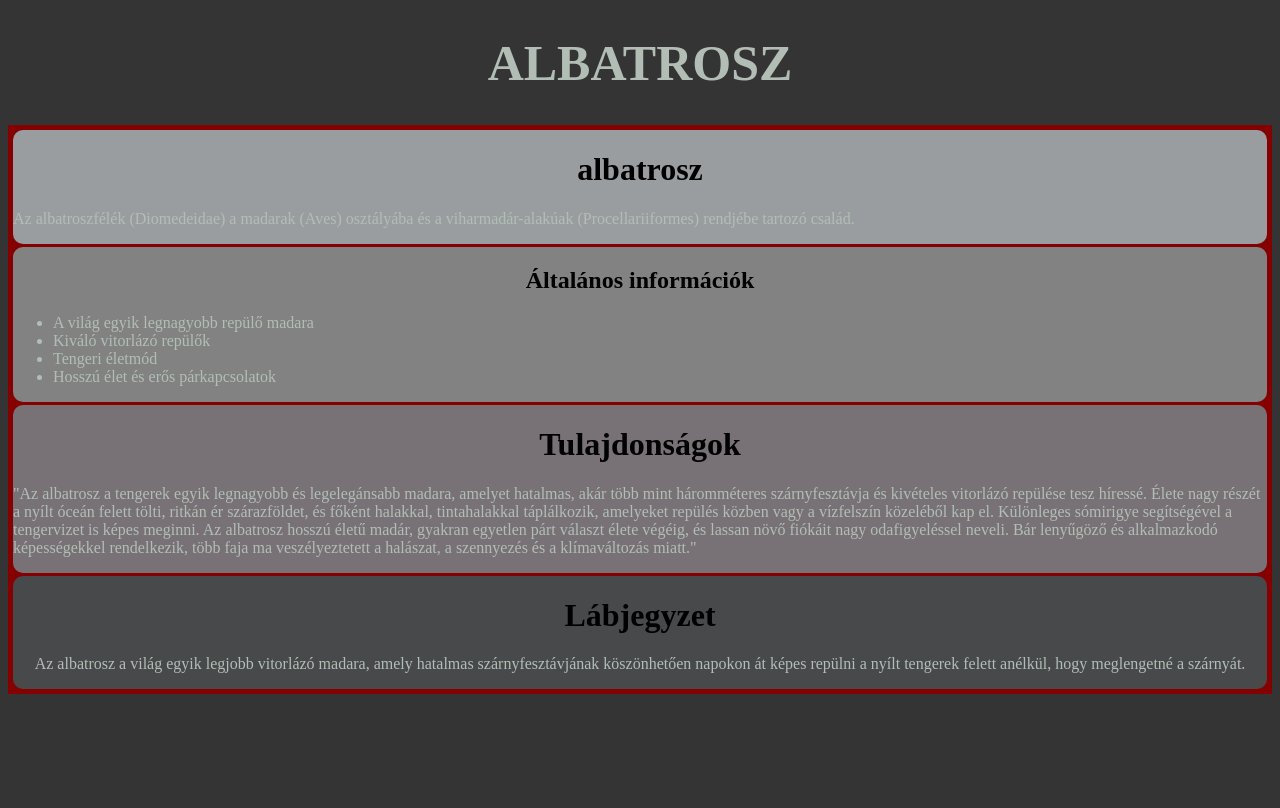
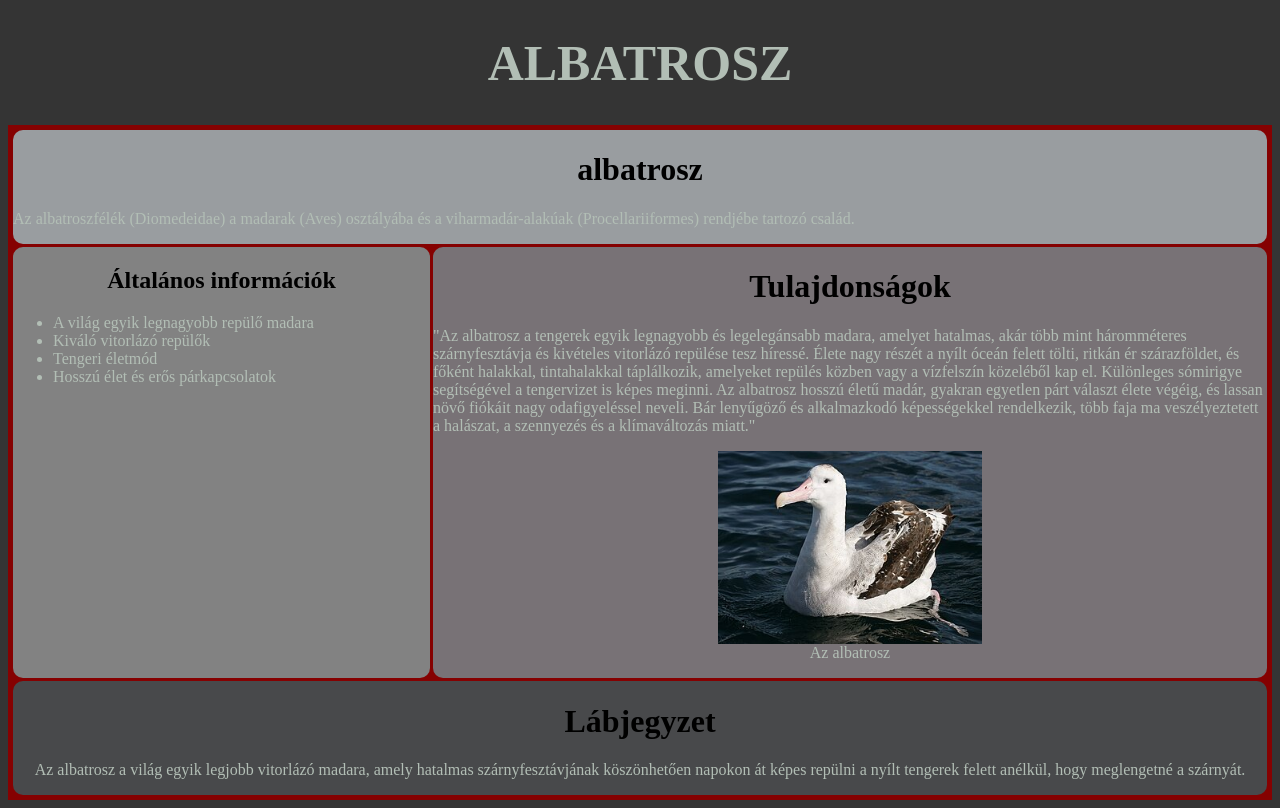
Before and after one commit to PallagiAron/GRID, a plain HTML site: page index.html in a window 1280 px wide. Drawn offline with Linux system fonts and the light colour scheme.

Commit message:
albatroszkesz2

```diff
--- a/index.html
+++ b/index.html
@@ -27,6 +27,14 @@
         <main class="box content">
             <h1>Tulajdonságok</h1>
             <p>"Az albatrosz a tengerek egyik legnagyobb és legelegánsabb madara, amelyet hatalmas, akár több mint háromméteres szárnyfesztávja és kivételes vitorlázó repülése tesz híressé. Élete nagy részét a nyílt óceán felett tölti, ritkán ér szárazföldet, és főként halakkal, tintahalakkal táplálkozik, amelyeket repülés közben vagy a vízfelszín közeléből kap el. Különleges sómirigye segítségével a tengervizet is képes meginni. Az albatrosz hosszú életű madár, gyakran egyetlen párt választ élete végéig, és lassan növő fiókáit nagy odafigyeléssel neveli. Bár lenyűgöző és alkalmazkodó képességekkel rendelkezik, több faja ma veszélyeztetett a halászat, a szennyezés és a klímaváltozás miatt."</p>
+
+            <figure>
+                <img src="burd.jpg" alt="Albatrosz" id="kep1">
+                <figcaption>Az albatrosz</figcaption>
+            </figure>
+
+
+
         </main>
 
         <footer class="box footer">
--- a/style.css
+++ b/style.css
@@ -38,7 +38,7 @@
     background-color: #48494B;
 }
 
-@media (min-width: 600px) {
+@media (max-width: 600px) {
     .grid-layout {
         grid-template-areas:
     "header"
@@ -70,3 +70,14 @@ li{
 h1{
     text-align: center;
 }
+
+figcaption{
+    text-align: center;
+    color: #B2BEB5;
+}
+
+#kep1{
+    display: block;
+  margin: auto;
+  width: 35%;
+}
```
Also changed, not shown: burd.jpg (added).
